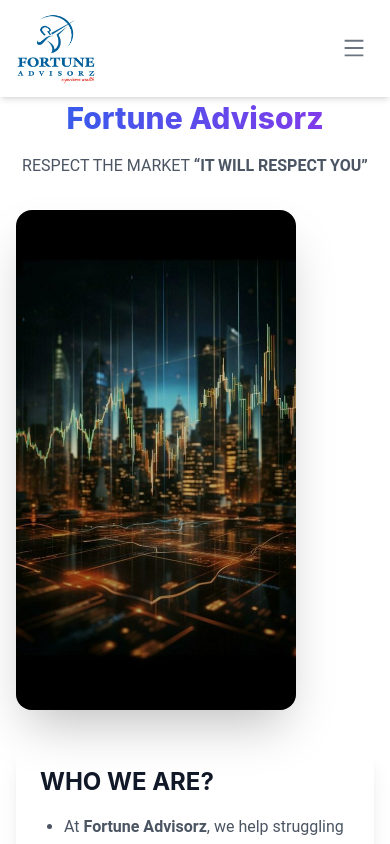
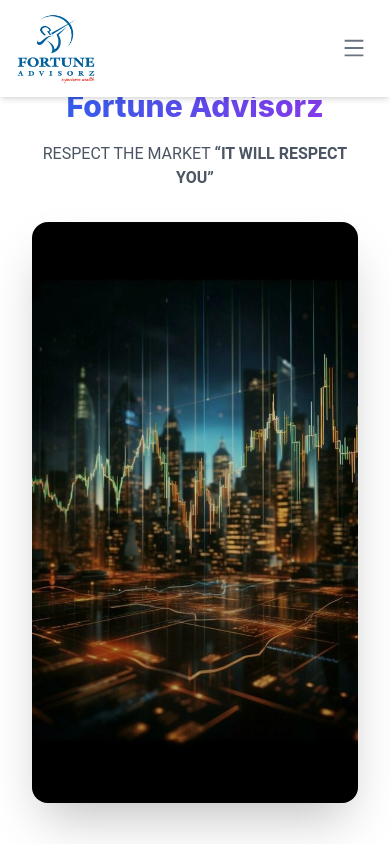
Before and after one commit to Sarvesh-24/FortuneWeb, a React (Create React App) app: page /company in a window 390 px wide. Shown: the top 844 px of the page. Built offline with nearby package versions, Linux system fonts and the light colour scheme.

Commit message:
Company.js Changed

```diff
--- a/src/pages/Company.js
+++ b/src/pages/Company.js
@@ -70,7 +70,7 @@ const Company = () => {
   return (
     <section
   id="company"
-    className="about section mx-auto max-w-screen-xl px-4 sm:px-6 lg:px-8 py-12 dark:bg-gray-900"
+  className="w-full min-h-screen px-4 sm:px-6 lg:px-8 py-12 bg-white dark:bg-gray-900 text-gray-900 dark:text-gray-300"
 >
   {/* Header */}
   <div className="text-center mb-8 sm:mb-12 pt-10">
@@ -83,10 +83,9 @@ const Company = () => {
   </div>
 
   {/* Content */}
-<div className="flex flex-col lg:flex-row items-start gap-8 px-4 sm:px-8">
+  <div className="w-full max-w-screen-xl mx-auto flex flex-col lg:flex-row items-start gap-8 px-4 sm:px-8">
     {/* Right Section (Image) */}
-  <div className="flex-1">
-    <div className="relative w-full h-[500px] sm:h-[600px] lg:h-full">
+    <div className="flex-1 relative w-full h-[500px] sm:h-[600px] lg:h-full">
       <img
         src="/assets/company/company3.jpeg"
         alt="Our vision for success"
@@ -94,7 +93,7 @@ const Company = () => {
       />
       <div className="absolute inset-0 bg-gradient-to-t from-black/40 to-transparent rounded-2xl"></div>
     </div>
-  </div>
+
     {/* Left Section (About Us) */}
     <div className="flex-1">
       {/* About Us */}
@@ -141,9 +140,7 @@ const Company = () => {
         ))}
       </div>
     </div>
-
   </div>
-
 
   <div className="min-h-screen bg-white py-12 px-4 sm:px-6 lg:px-8 dark:bg-gray-900">
     <motion.div
@@ -152,7 +149,7 @@ const Company = () => {
       variants={fadeIn}
       className="max-w-7xl mx-auto"
     >
-    <div className="text-center mb-16 ">
+      <div className="text-center mb-16">
         <h1 className="text-4xl sm:text-5xl md:text-6xl font-extrabold bg-gradient-to-r from-blue-600 to-purple-600 bg-clip-text text-transparent mb-4">
           Fortune Advisorz
         </h1>
@@ -225,9 +222,7 @@ const Company = () => {
             <h3 className="text-xl font-semibold text-gray-900 dark:text-white mb-4">
               {value.title}
             </h3>
-          <p className="text-gray-600 dark:text-gray-300">
-            {value.description}
-          </p>
+            <p className="text-gray-600 dark:text-gray-300">{value.description}</p>
           </div>
         ))}
       </div>
@@ -245,7 +240,7 @@ const Company = () => {
     chatMessage={`Hello there! 🤝 How can we help?`}
     placeholder="Type your message here..."
     messageDelay={2}
-  darkMode={true}  // Set darkMode to true for floating WhatsApp
+    darkMode={true}
     allowClickAway={true}
     allowEsc={true}
     className="fixed bottom-8 right-8 p-3 z-50 floating-whatsapp"
@@ -259,7 +254,7 @@ const Company = () => {
     chatboxStyle={{ borderRadius: '10px' }}
   />
 
-<div className="mt-16 text-center px-4 sm:px-6 lg:px-8 dark:bg-gray-900" >
+  <div className="mt-16 text-center px-4 sm:px-6 lg:px-8 dark:bg-gray-900">
     <h2 className="text-3xl font-bold text-gray-800 dark:text-white mb-4">
       Ready to Work With Us?
     </h2>
@@ -273,8 +268,8 @@ const Company = () => {
       </button>
     </a>
   </div>
+</section>
 
-    </section>
   );
 };
 
```
Lines whose indentation alone changed are shown as unchanged.
